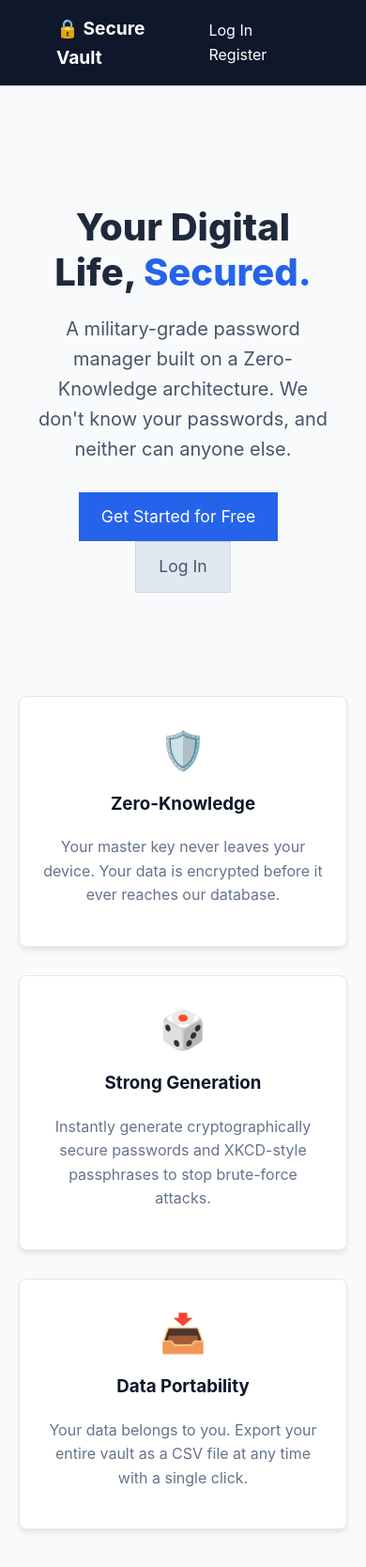
After one commit to O-Karimi/Password-Manager, a Django app: page / in a window 390 px wide. The commit adds this page. Shown: the whole page at 94% size. Run offline with Django 5.2, Linux system fonts and the light colour scheme.

Commit message:
feat: implement public landing page
Built a responsive root landing page showcasing features and integrated authenticated user redirection.

```diff
--- a/vault/static/vault/styles.css
+++ b/vault/static/vault/styles.css
@@ -168,3 +168,30 @@ input[type="range"] {
     0% { transform: translateX(120%); opacity: 0; }
     100% { transform: translateX(0); opacity: 1; }
 }
+
+.hero-section {
+    padding: 60px 20px;
+    max-width: 800px;
+    margin: 0 auto;
+}
+.hero-title {
+    font-size: 3rem;
+    font-weight: 800;
+    margin-bottom: 20px;
+    line-height: 1.2;
+}
+.hero-subtitle {
+    font-size: 1.25rem;
+    color: #475569;
+    margin-bottom: 30px;
+}
+.features-grid {
+    display: grid;
+    grid-template-columns: repeat(3, 1fr);
+    gap: 30px;
+    margin-top: 50px;
+}
+@media (max-width: 800px) {
+    .features-grid { grid-template-columns: 1fr; }
+    .hero-title { font-size: 2.5rem; }
+}
--- a/vault/templates/vault/base.html
+++ b/vault/templates/vault/base.html
@@ -9,7 +9,7 @@
 </head>
 <body>
     <nav class="navbar">
-        <div class="nav-brand">🔒 Secure Vault</div>
+        <a href="{% url 'home' %}" class="nav-brand" style="color: white; text-decoration: none;">🔒 Secure Vault</a>
         <div class="nav-links">
             {% if user.is_authenticated %}
                 <span class="user-greeting">Hello, {{ user.username }}</span>
--- /dev/null
+++ b/vault/templates/vault/home.html
@@ -0,0 +1,33 @@
+{% extends "vault/base.html" %}
+
+{% block title %}Secure Vault - Zero-Knowledge Password Manager{% endblock %}
+
+{% block content %}
+<div class="hero-section text-center">
+    <h1 class="hero-title">Your Digital Life, <span style="color: var(--primary);">Secured.</span></h1>
+    <p class="hero-subtitle">A military-grade password manager built on a Zero-Knowledge architecture. We don't know your passwords, and neither can anyone else.</p>
+
+    <div class="hero-buttons mt-3">
+        <a href="{% url 'register' %}" class="btn-primary" style="text-decoration: none; padding: 12px 24px; font-size: 1.1rem; display: inline-block; margin-right: 10px;">Get Started for Free</a>
+        <a href="{% url 'login' %}" class="btn-secondary" style="text-decoration: none; padding: 12px 24px; font-size: 1.1rem; display: inline-block;">Log In</a>
+    </div>
+</div>
+
+<div class="features-grid mt-3">
+    <div class="card text-center">
+        <h2 style="font-size: 2.5rem; margin-bottom: 10px;">🛡️</h2>
+        <h3>Zero-Knowledge</h3>
+        <p class="text-muted">Your master key never leaves your device. Your data is encrypted before it ever reaches our database.</p>
+    </div>
+    <div class="card text-center">
+        <h2 style="font-size: 2.5rem; margin-bottom: 10px;">🎲</h2>
+        <h3>Strong Generation</h3>
+        <p class="text-muted">Instantly generate cryptographically secure passwords and XKCD-style passphrases to stop brute-force attacks.</p>
+    </div>
+    <div class="card text-center">
+        <h2 style="font-size: 2.5rem; margin-bottom: 10px;">📥</h2>
+        <h3>Data Portability</h3>
+        <p class="text-muted">Your data belongs to you. Export your entire vault as a CSV file at any time with a single click.</p>
+    </div>
+</div>
+{% endblock content %}
--- a/vault/urls.py
+++ b/vault/urls.py
@@ -16,4 +16,6 @@ urlpatterns = [
     path("profile/", views.profile, name="profile"),
 
     path('export/', views.export_passwords, name='export_passwords'),
+
+    path('', views.home, name='home'),
 ]
--- a/vault/views.py
+++ b/vault/views.py
@@ -258,3 +258,8 @@ def export_passwords(request):
         writer.writerow([c.website_name, c.username, plain_password])
 
     return response
+
+def home(request):
+    if request.user.is_authenticated:
+        return redirect('dashboard')
+    return render(request, 'vault/home.html')
```
